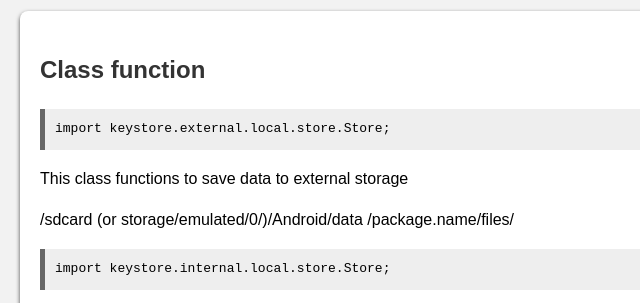
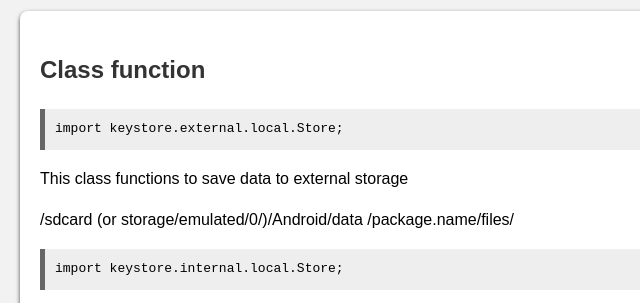
Before and after one commit to Malayindoleste/CodingSpace, a plain HTML site: page Index.html in a window 1280 px wide. Shown: the part 1860-2163 px from the top of the page, 0-640 px from the left. Drawn offline with Linux system fonts and the light colour scheme.

Commit message:
Update Index.html

```diff
--- a/Index.html
+++ b/Index.html
@@ -88,12 +88,12 @@ Session.clearSession();</code></pre>
 
 <section>
 <h1>Class function</h1>
-<pre><code>import keystore.external.local.store.Store;</code></pre>
+<pre><code>import keystore.external.local.Store;</code></pre>
 <p>This class functions to save data to external storage</p>
 <p>/sdcard (or storage/emulated/0/)/Android/data
 /package.name/files/</p>
 
-<pre><code>import keystore.internal.local.store.Store;</code></pre>
+<pre><code>import keystore.internal.local.Store;</code></pre>
 <p>This class functions to save data to internal storage</p>
 <p>/data/data/package.name/files/</p>
 
```
